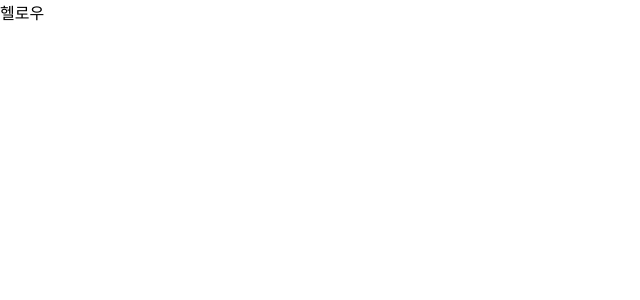
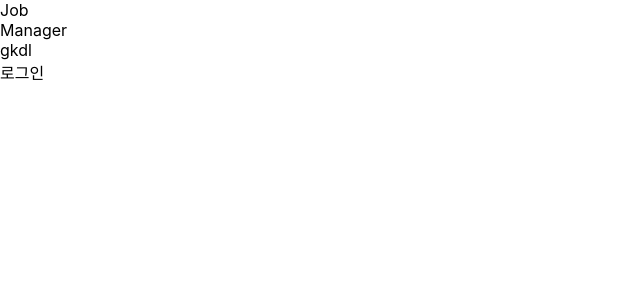
Before and after one commit to hongikbros/frontend, a React (Create React App) app: page / in a window 1280 px wide. Shown: the top 300 px of the page, without its empty margins (0-640 px from the left). Built offline with nearby package versions, Linux system fonts and the light colour scheme.

Commit message:
main header 레이아웃 구성 header 내부에 logo, navbar, login button이 위치하는 형태 index.css에 html 시맨틱 태그  스타일링 unset

```diff
--- a/src/component/app.jsx
+++ /dev/null
@@ -1,9 +0,0 @@
-import React, { Component } from 'react';
-
-class App extends Component {
-  render() {
-    return <div>헬로우</div>;
-  }
-}
-
-export default App;
--- /dev/null
+++ b/src/component/header.jsx
@@ -0,0 +1,19 @@
+import React, { Component } from 'react';
+import style from '../css/header.module.css';
+import LoginButton from './login_button';
+import Logo from './logo';
+import Navbar from './navbar';
+
+class Header extends Component {
+  render() {
+    return (
+      <header className={style.header}>
+        <Logo />
+        <Navbar />
+        <LoginButton />
+      </header>
+    );
+  }
+}
+
+export default Header;
--- /dev/null
+++ b/src/component/login_button.jsx
@@ -0,0 +1,14 @@
+import React, { Component } from 'react';
+import style from '../css/login_button.module.css';
+
+class LoginButton extends Component {
+  render() {
+    return (
+      <button type="button" className={style.login__btn}>
+        로그인
+      </button>
+    );
+  }
+}
+
+export default LoginButton;
--- /dev/null
+++ b/src/component/logo.jsx
@@ -0,0 +1,16 @@
+import React, { Component } from 'react';
+import style from '../css/logo.module.css';
+
+class Logo extends Component {
+  render() {
+    return (
+      <div className={style.logo}>
+        Job
+        <br />
+        Manager
+      </div>
+    );
+  }
+}
+
+export default Logo;
--- /dev/null
+++ b/src/component/navbar.jsx
@@ -0,0 +1,14 @@
+import React, { Component } from 'react';
+import style from '../css/navbar.module.css';
+
+class Navbar extends Component {
+  render() {
+    return (
+      <nav className={style.navbar}>
+        <ul>gkdl</ul>
+      </nav>
+    );
+  }
+}
+
+export default Navbar;
--- a/src/index.css
+++ b/src/index.css
@@ -7,6 +7,25 @@ body {
   -moz-osx-font-smoothing: grayscale;
 }
 
+* {
+  box-sizing: border-box;
+}
+
+button {
+  all: unset;
+}
+
+ul {
+  all: unset;
+  margin: 0;
+  padding: 0;
+  list-style: none;
+}
+
+a {
+  all: unset;
+}
+
 code {
   font-family: source-code-pro, Menlo, Monaco, Consolas, 'Courier New',
     monospace;
--- a/src/index.js
+++ b/src/index.js
@@ -1,11 +1,11 @@
 import React from 'react';
 import ReactDOM from 'react-dom';
-import App from './component/app';
+import Header from './component/header';
 import './index.css';
 
 ReactDOM.render(
   <React.StrictMode>
-    <App />
+    <Header />
   </React.StrictMode>,
   document.getElementById('root'),
 );
```
Also changed, not shown: src/css/header.module.css (added), src/css/login_button.module.css (added), src/css/logo.module.css (added), src/css/navbar.module.css (added).
